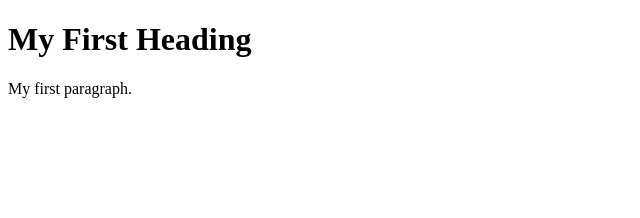
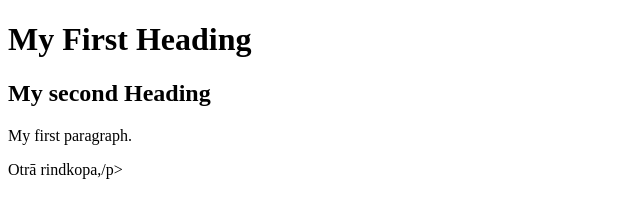
Before and after one commit to liene11/my-first-webpage, a plain HTML site: page index.html in a window 1280 px wide. Shown: the whole page, without its empty margins (0-640 px from the left). Drawn offline with Linux system fonts and the light colour scheme.

Commit message:
My first changes to HTML code

```diff
--- a/index.html
+++ b/index.html
@@ -3,7 +3,8 @@
 <body>
 
 <h1>My First Heading</h1>
+  <h2> My second Heading</h2>
 <p>My first paragraph.</p>
-
+<p>Otrā rindkopa,/p>
 </body>
 </html>
```
